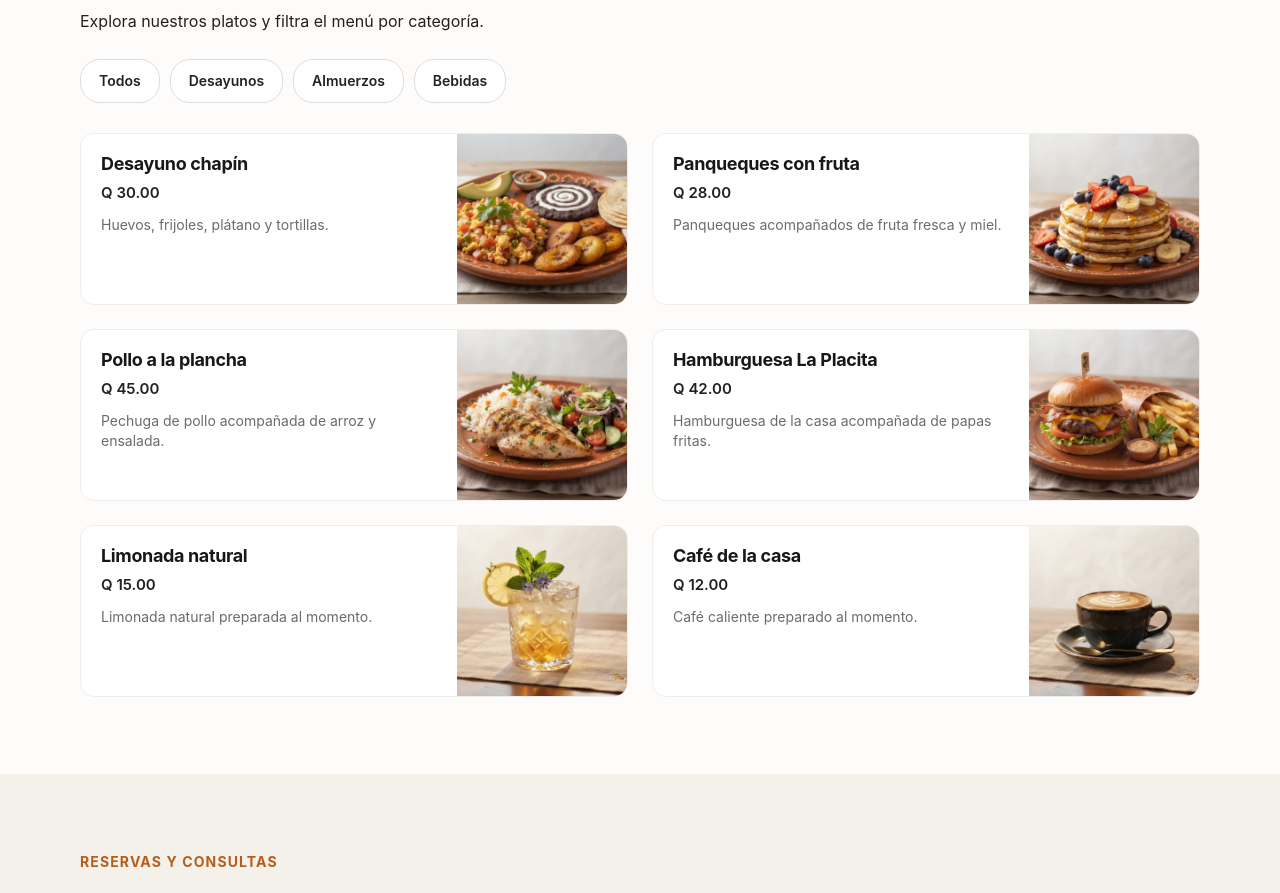
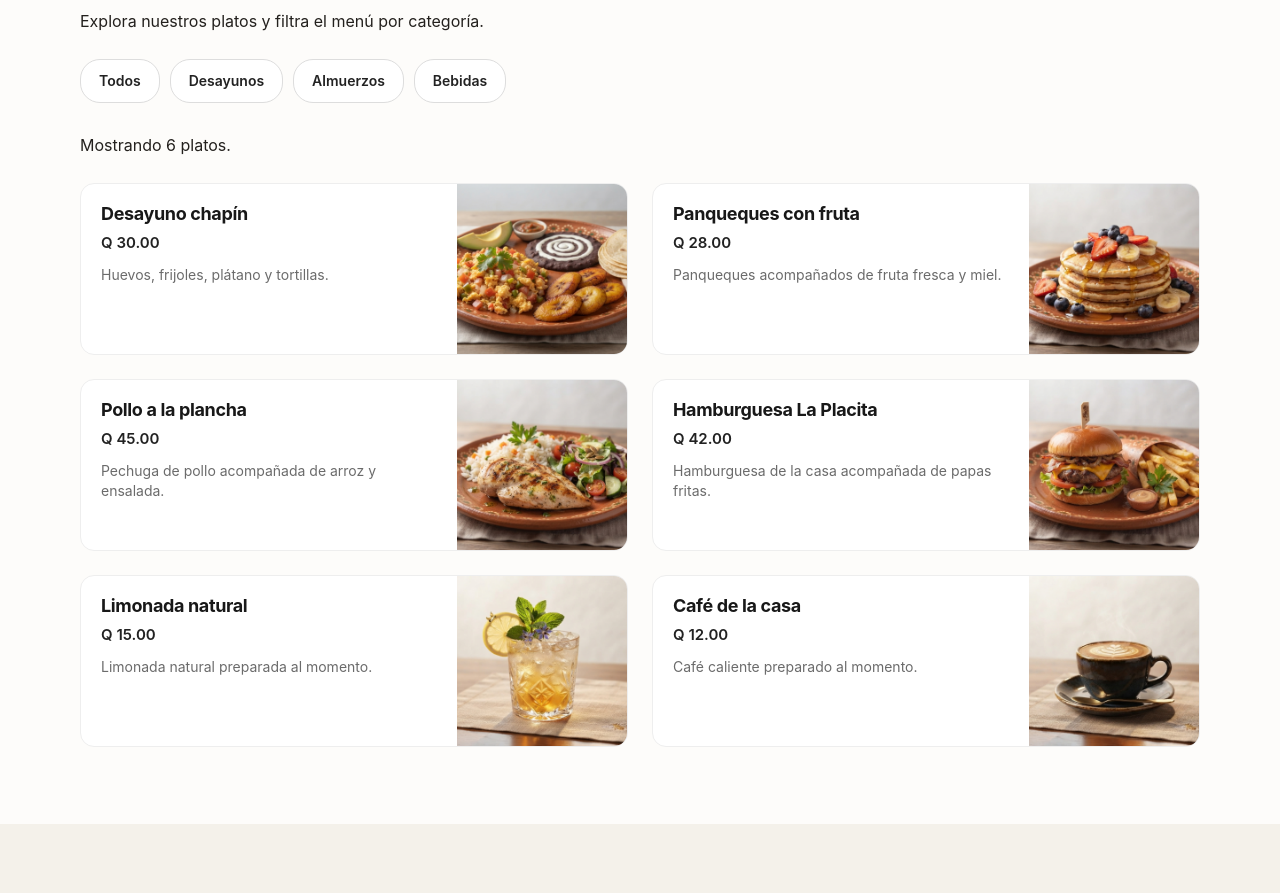
Before and after one commit to santiagoesdras/LaPlacitaSoftware, a React (Vite) app: page / in a window 1280 px wide. Shown: the part 920-1813 px from the top of the page. Built offline with nearby package versions, Linux system fonts and the light colour scheme.

Commit message:
fix(a11y): role group, aria-pressed en filtros y anuncio de resultados

```diff
--- a/src/components/Menu.jsx
+++ b/src/components/Menu.jsx
@@ -61,10 +61,12 @@ export default function Menu() {
         {/* Filtros por categoría */}
         <div
           className="filtros-menu"
+          role="group"
           aria-label="Filtrar menú por categoría"
         >
           <button
             type="button"
+            aria-pressed={categoria === "todos"}
             onClick={() => setCategoria("todos")}
           >
             Todos
@@ -72,6 +74,7 @@ export default function Menu() {
 
           <button
             type="button"
+            aria-pressed={categoria === "desayunos"}
             onClick={() => setCategoria("desayunos")}
           >
             Desayunos
@@ -79,6 +82,7 @@ export default function Menu() {
 
           <button
             type="button"
+            aria-pressed={categoria === "almuerzos"}
             onClick={() => setCategoria("almuerzos")}
           >
             Almuerzos
@@ -86,6 +90,7 @@ export default function Menu() {
 
           <button
             type="button"
+            aria-pressed={categoria === "bebidas"}
             onClick={() => setCategoria("bebidas")}
           >
             Bebidas
@@ -109,6 +114,10 @@ export default function Menu() {
         {/* Zona C: datos */}
         {!cargando && !error && (
           <>
+            <p className="menu-resumen" role="status">
+              Mostrando {platosFiltrados.length} platos.
+            </p>
+
             {platosFiltrados.length > 0 ? (
               <div className="menu-grid">
 
```
